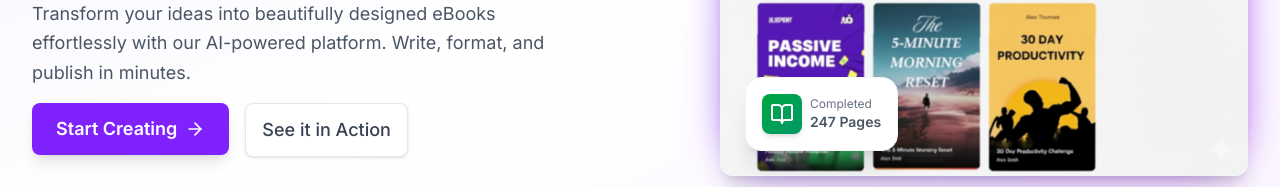
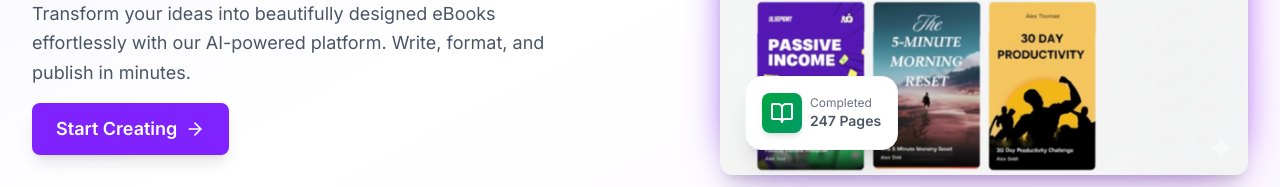
Before and after one commit to RUSIRUDEVINDA/MERN-E-Book, a React (Vite) app in the folder frontend/: page / in a window 1280 px wide. Shown: the part 428-615 px from the top of the page. Built offline with nearby package versions, Linux system fonts and the light colour scheme; no server answers.

Commit message:
Update hero

```diff
--- a/frontend/src/components/landing/Hero.jsx
+++ b/frontend/src/components/landing/Hero.jsx
@@ -47,14 +47,6 @@ const Hero = () => {
                 <span>Start Creating</span>
                 <ArrowRight className="w-5 h-5 ml-2 group-hover:translate-x-1 transition-transform" />
               </Link>
-
-              <a
-                href="#demo"
-                className="inline-flex items-center px-4 py-3 bg-white hover:bg-gray-100 focus-visible:ring-2 focus-visible:ring-offset-2 focus-visible:ring-violet-600 text-gray-700 text-lg font-medium rounded-lg shadow-sm border border-gray-200 transition"
-              >
-                <span>See it in Action</span>
-                <span className="text-violet-600"></span>
-              </a>
             </div>
 
             <div className="flex items-center gap-8 pt-4">
```
